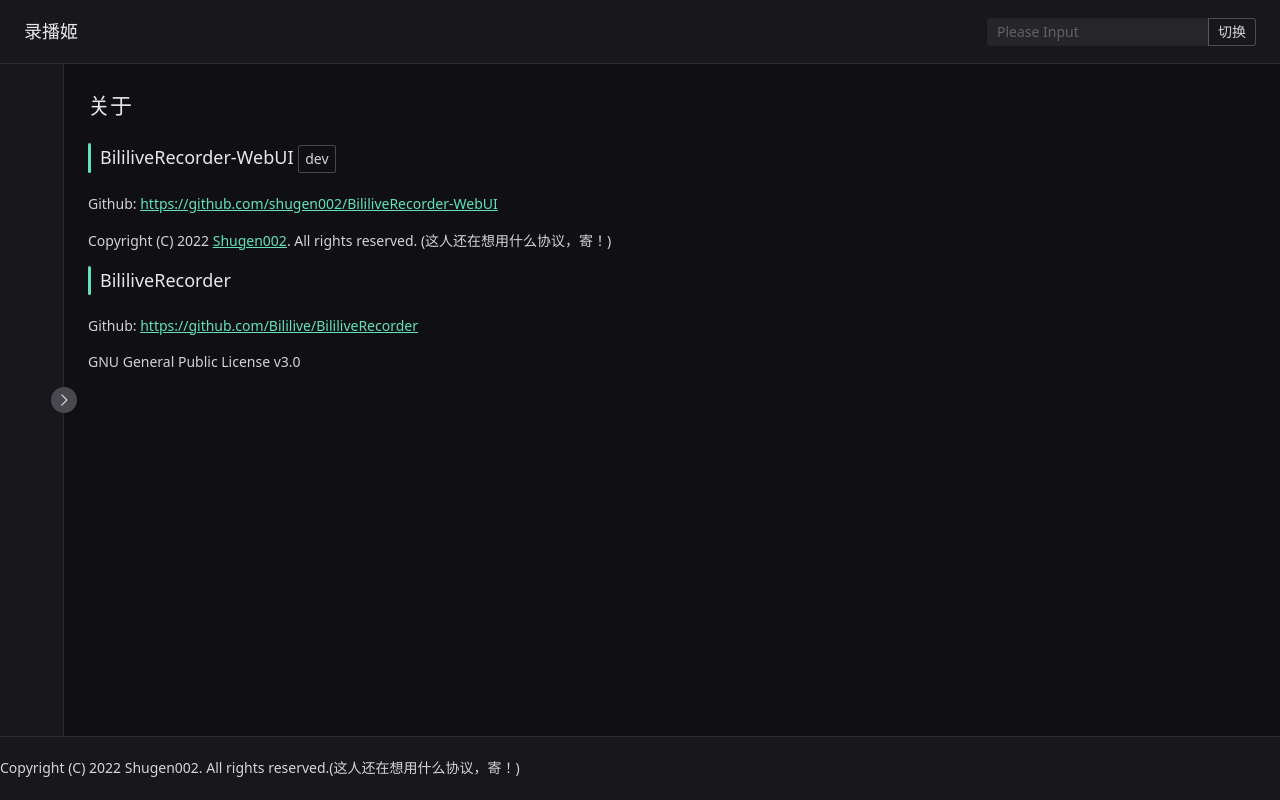
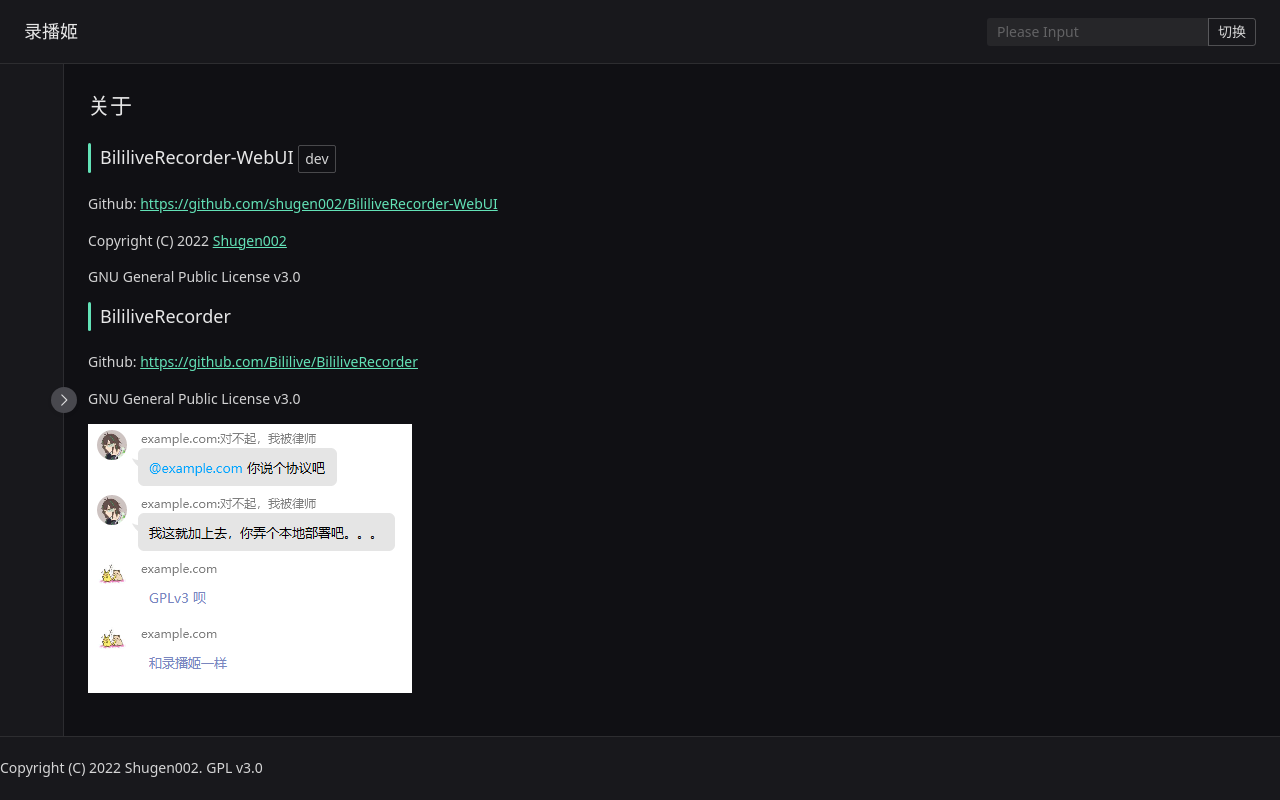
Before and after one commit to BililiveRecorder/BililiveRecorder-WebUI, a Vue app: page /about in a window 1280 px wide. Built offline with nearby package versions, Linux system fonts and the light colour scheme; some icons are missing.

Commit message:
chore: license

```diff
--- a/src/App.vue
+++ b/src/App.vue
@@ -10,7 +10,7 @@
       </n-layout>
       <n-layout-footer position="absolute"
         style="height: 64px;display: flex; justify-content: flex-start; align-items: center" bordered>Copyright (C) 2022
-        Shugen002. All rights reserved.(这人还在想用什么协议，寄！)</n-layout-footer>
+        Shugen002. GPL v3.0</n-layout-footer>
     </n-layout>
   </global-provider>
 </template>
--- a/src/views/About.vue
+++ b/src/views/About.vue
@@ -7,8 +7,9 @@
       <p>Github: <n-a href="https://github.com/shugen002/BililiveRecorder-WebUI" target="_blank">
           https://github.com/shugen002/BililiveRecorder-WebUI</n-a>
       </p>
-      <p>Copyright (C) 2022 <n-a href="https://github.com/shugen002" target="_blank">Shugen002</n-a>. All rights
-        reserved. (这人还在想用什么协议，寄！)</p>
+      <p>Copyright (C) 2022 <n-a href="https://github.com/shugen002" target="_blank">Shugen002</n-a>
+      </p>
+      <p>GNU General Public License v3.0</p>
     </div>
     <div class="server-about">
       <n-h3 prefix="bar">BililiveRecorder<n-tag v-if="serverVersion">{{ serverVersion }}</n-tag>
@@ -17,6 +18,9 @@
           https://github.com/Bililive/BililiveRecorder</n-a>
       </p>
       <p>GNU General Public License v3.0</p>
+    </div>
+    <div class="funthing">
+      <img src="../assets/funthing.png" alt="">
     </div>
   </div>
 </template>
```
Also changed, not shown: src/assets/funthing.png (added), 1 other file (tests, documents, lock files or other folders).
